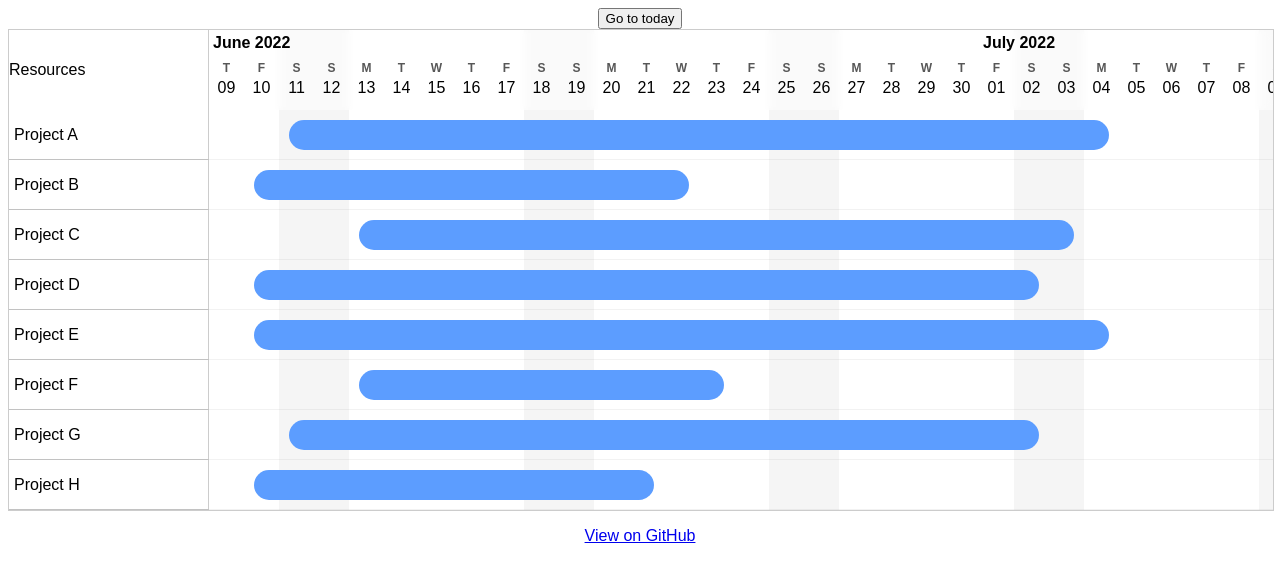
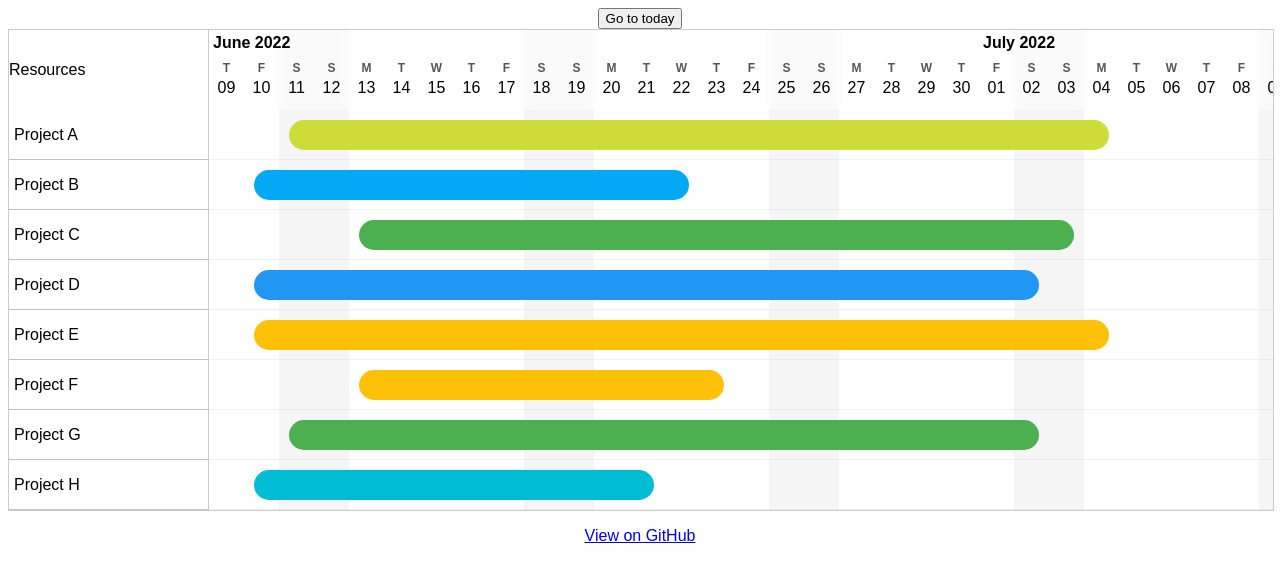
Before and after one commit to tjFogarty/vue-timeline, a Vue app: page / in a window 1280 px wide. Shown: the top 582 px of the page. Built offline with nearby package versions, Linux system fonts and the light colour scheme.

Commit message:
Adds some random colours that may be hideous

```diff
--- a/src/components/ProjectTimeline.vue
+++ b/src/components/ProjectTimeline.vue
@@ -11,6 +11,34 @@ import { ref } from 'vue';
 import { DateTime } from 'luxon';
 import TimelineView from './TimelineView/TimelineView.vue';
 
+// generate an array of colours that would be readable with white text
+const colours = [
+  '#f44336',
+  '#e91e63',
+  '#9c27b0',
+  '#673ab7',
+  '#3f51b5',
+  '#2196f3',
+  '#03a9f4',
+  '#00bcd4',
+  '#009688',
+  '#4caf50',
+  '#8bc34a',
+  '#cddc39',
+  '#ffeb3b',
+  '#ffc107',
+  '#ff9800',
+  '#ff5722',
+  '#795548',
+  '#9e9e9e',
+  '#607d8b',
+];
+
+const getRandomColour = () => {
+  const index = Math.floor(Math.random() * colours.length);
+  return colours[index];
+};
+
 const alphabet = Array.from({ length: 26 }, (_, i) =>
   String.fromCharCode(i + 97).toUpperCase(),
 );
@@ -19,6 +47,7 @@ const resources = ref(
     return {
       id: i + 1,
       name: `Project ${alphabet[i]}`,
+      colour: getRandomColour()
     };
   }),
 );
--- a/src/components/TimelineView/components/ResourceTimeline.vue
+++ b/src/components/TimelineView/components/ResourceTimeline.vue
@@ -10,11 +10,8 @@
 </template>
 
 <script setup>
-import { ref, computed } from 'vue';
-import { useIntersectionObserver } from '@vueuse/core';
-import { useCurrentMousePosition } from '../composables/useMousePosition';
+import { computed } from 'vue';
 import { useTimelineStore } from '../store/useTimelineStore';
-import { DATE_FORMAT } from '../constants';
 
 const props = defineProps({
   resourceId: {
@@ -24,6 +21,9 @@ const props = defineProps({
 });
 
 const timelineStore = useTimelineStore();
+const resource = computed(() => {
+  return timelineStore.resources.find((resource) => parseInt(resource.id, 10) === parseInt(props.resourceId, 10));
+});
 
 const resourceHeightPx = computed(() => {
   return `${timelineStore.rowHeight}px`;
@@ -38,11 +38,16 @@ const position = computed(() => {
 
   return { x, y, w: pos.width };
 });
+
 const positionStyles = computed(() => {
   if (!position.value) return '';
 
   const { w, x, y } = position.value;
   return `--transform: translate(${x}px, ${y}px); --width: ${w}px`;
+});
+
+const resourceColour = computed(() => {
+  return resource.value.colour;
 });
 </script>
 
@@ -57,7 +62,7 @@ const positionStyles = computed(() => {
 }
 
 .timeline-fill {
-  background-color: #5c9dff;
+  background-color: v-bind(resourceColour);
   width: 100%;
   height: 100%;
   border-radius: 20px;
--- a/src/components/TimelineView/store/useTimelineStore.ts
+++ b/src/components/TimelineView/store/useTimelineStore.ts
@@ -13,6 +13,7 @@ interface EventItem {
 interface ResourceItem {
   id: number;
   name: string;
+  colour: string;
 }
 
 interface RootState {
```
